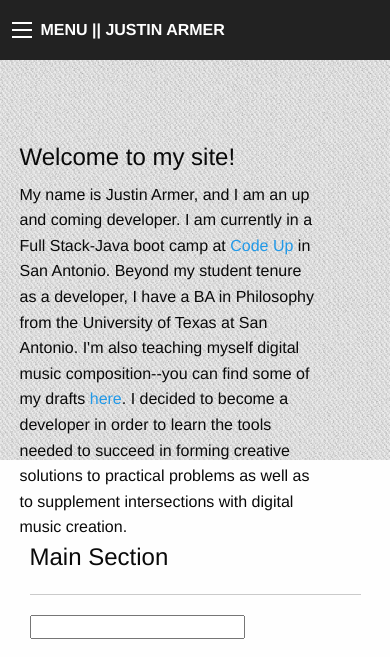
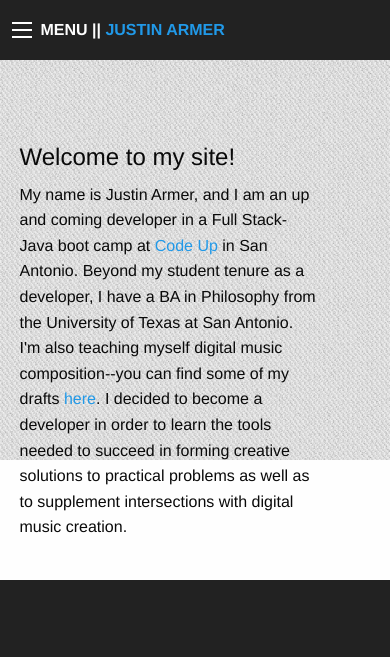
Before and after one commit to Calcious/calcious.github.io, a plain HTML site: page index.html in a window 390 px wide. Shown: the top 657 px of the page. Drawn offline with Linux system fonts and the light colour scheme.

Commit message:
More personal website work//Mobile formatting//Off-menu

```diff
--- a/css/my_site.css
+++ b/css/my_site.css
@@ -6,6 +6,8 @@ GENERAL
 /*body{*/
     /*font-family: 'Poiret One', cursive;*/
 /*}*/
+
+
 
 .wrap{
     width: 90%;
@@ -128,6 +130,7 @@ FOOTER
 footer{
     background-color: #222;
     padding: 80px 0;
+    margin-top: 120px;
 }
 
 footer a{
@@ -148,7 +151,7 @@ footer hr{
 /* **************************************************************************
 MEDIA QUERIES
 ************************************************************************** */
-@media(max-width: 658px){
+@media(max-width: 702px){
     .nav-desktop{
         display: none;
     }
--- a/index.html
+++ b/index.html
@@ -27,7 +27,7 @@
             <div class="title-bar show-for-small-only">
                 <div class="title-bar-left">
                     <button class="menu-icon" type="button" data-open="mobile-menu"></button>
-                    <span class="title-bar-title">MENU || JUSTIN ARMER</span>
+                    <span class="title-bar-title">MENU || <a href="index.html">JUSTIN ARMER</a></span>
                 </div>
             </div>
 
@@ -51,24 +51,24 @@
 <section class="hero">
     <div class="wrap">
         <h1>Welcome to my site!</h1>
-        <p>My name is Justin Armer, and I am an up and coming developer.  I am currently in a Full Stack-Java boot camp at <a href="http://codeup.com" target="_blank"> Code Up </a>in San Antonio.  Beyond my student tenure as a developer, I have a BA in Philosophy from the University of Texas at San Antonio.  I'm also teaching myself digital music composition--you can find some of my drafts <a href="my_site_music.html">here</a>.  I decided to become a developer in order to learn the tools needed to succeed in forming creative solutions to practical problems as well as to supplement intersections with digital music creation.</p>
+        <p>My name is Justin Armer, and I am an up and coming developer in a Full Stack-Java boot camp at <a href="http://codeup.com" target="_blank"> Code Up </a>in San Antonio.  Beyond my student tenure as a developer, I have a BA in Philosophy from the University of Texas at San Antonio.  I'm also teaching myself digital music composition--you can find some of my drafts <a href="my_site_music.html">here</a>.  I decided to become a developer in order to learn the tools needed to succeed in forming creative solutions to practical problems as well as to supplement intersections with digital music creation.</p>
     </div>
 </section>
 
 
 <!--Main-->
-<section class="main">
-    <div class="wrap row">
-        <div class="small-12 medium-12 column">
-            <h1>Main Section</h1>
-            <hr>
-            <script type="text/javascript" src="//api.filestackapi.com/filestack.js"></script>
+<!--<section class="main">-->
+    <!--<div class="wrap row">-->
+        <!--<div class="small-12 medium-12 column">-->
+            <!--<h1>Main Section</h1>-->
+            <!--<hr>-->
+            <!--<script type="text/javascript" src="//api.filestackapi.com/filestack.js"></script>-->
 
-            <input type="filepicker" data-fp-apikey="AuOnGF8DXTAaNvnn8I0R9z"
-                   onchange="alert(event.fpfile.url)">
-        </div>
-    </div>
-</section>
+            <!--<input type="filepicker" data-fp-apikey="AuOnGF8DXTAaNvnn8I0R9z"-->
+                   <!--onchange="show(cdn.filestackcontent.com/k904UvzjTC39MNt9jZgj)">-->
+        <!--</div>-->
+    <!--</div>-->
+<!--</section>-->
 
 
 <!--Footer-->
```
Also changed, not shown: my_site_contact.html (+1 -1 lines), my_site_music.html (+2 -2 lines), my_site_portfolio.html (+1 -1 lines).
